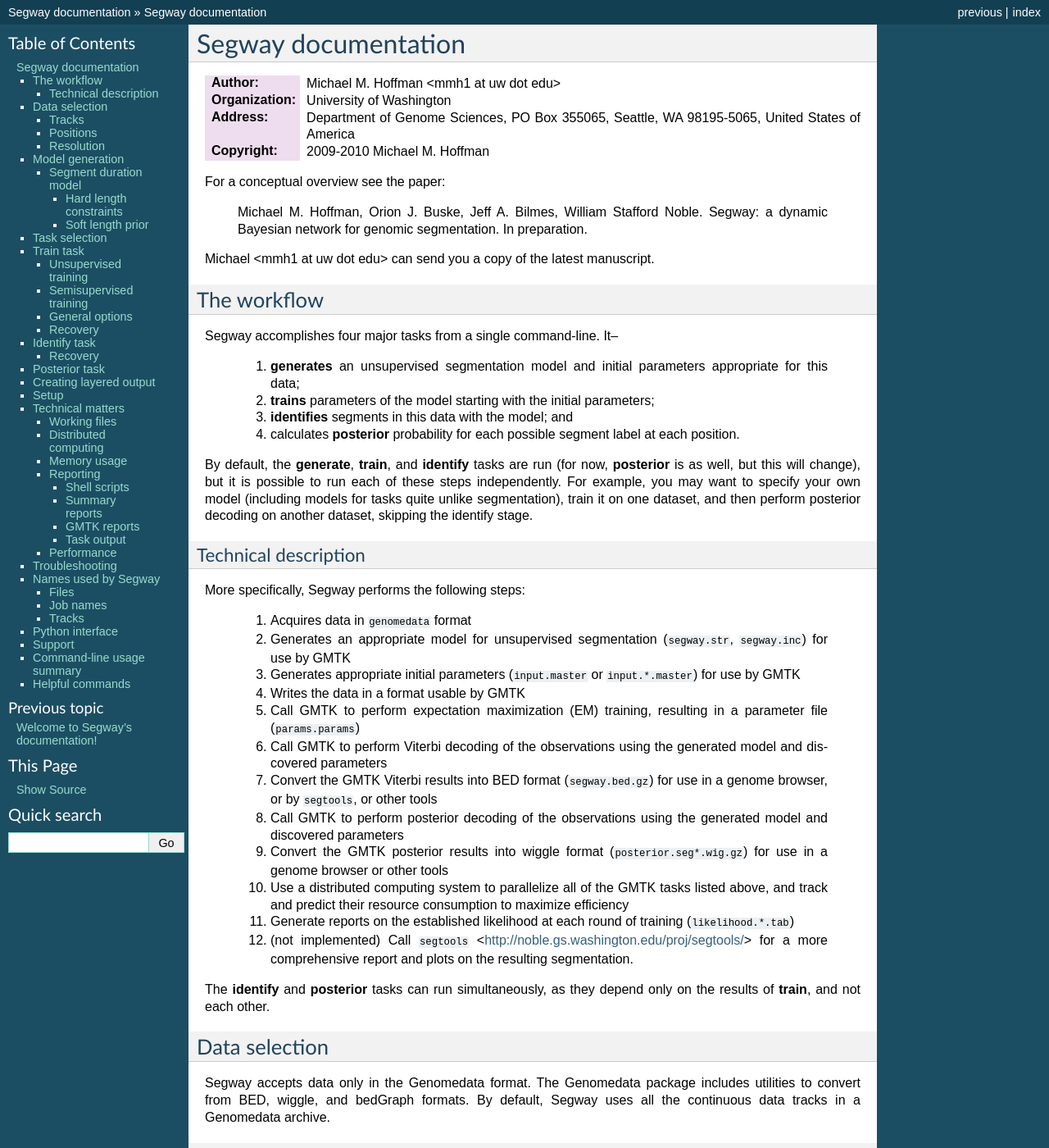
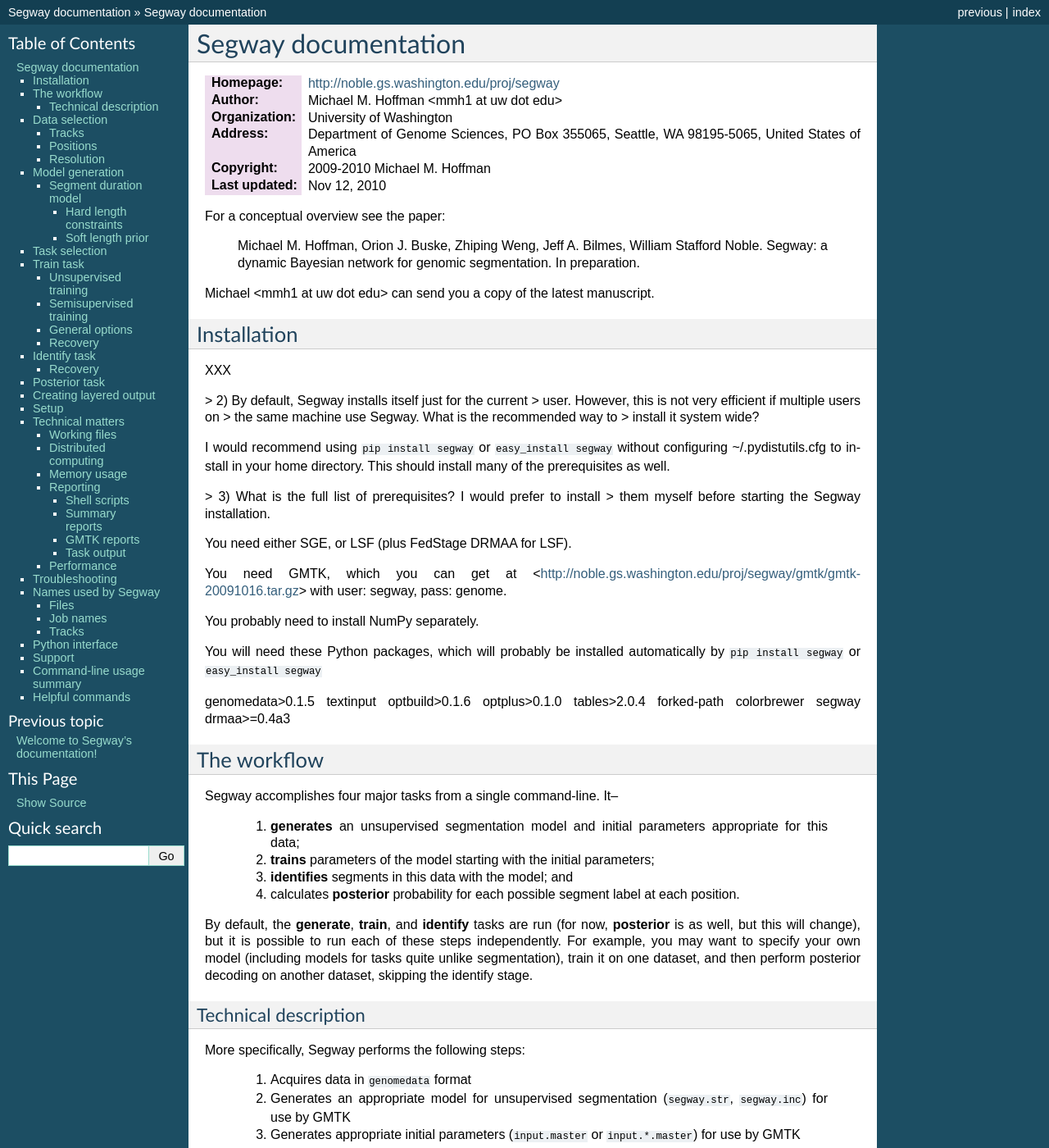
Before and after one commit to hoffmangroup/segway, a Sphinx documentation site: the page built from doc/segway.rst, in a window 1280 px wide and 1400 px high. Shown: the whole window at 82% size. Built offline with Sphinx 7.4.7, drawn with Linux system fonts in a browser that asks for light colours; formulas are drawn with MathJax 3; some of the changed text lies outside the part shown.

Commit message:
some bug fixes, docs fixes, setup.py changes

```diff
--- a/doc/conf.py
+++ b/doc/conf.py
@@ -26,7 +26,7 @@ from setup import __version__ as release
 
 # Add any Sphinx extension module names here, as strings. They can be extensions
 # coming with Sphinx (named 'sphinx.ext.*') or your custom ones.
-extensions = []
+extensions = ['sphinx.ext.pngmath']
 
 # Add any paths that contain templates here, relative to this directory.
 templates_path = ['_templates']
--- a/doc/segway.rst
+++ b/doc/segway.rst
@@ -1,21 +1,62 @@
 ======================
  Segway documentation
 ======================
+:Homepage: http://noble.gs.washington.edu/proj/segway
 :Author: Michael M. Hoffman <mmh1 at uw dot edu>
 :Organization: University of Washington
 :Address: Department of Genome Sciences, PO Box 355065, Seattle, WA 98195-5065, United States of America
 :Copyright: 2009-2010 Michael M. Hoffman
+:Last updated: |today|
+
 
 .. include:: <isogrk3.txt>
 
 For a conceptual overview see the paper:
 
-  Michael M. Hoffman, Orion J. Buske, Jeff A. Bilmes, William Stafford
-  Noble. Segway: a dynamic Bayesian network for genomic segmentation.
-  In preparation.
+  Michael M. Hoffman, Orion J. Buske, Zhiping Weng, Jeff A. Bilmes,
+  William Stafford Noble. Segway: a dynamic Bayesian network for
+  genomic segmentation. In preparation.
 
 Michael <mmh1 at uw dot edu> can send you a copy of the latest
 manuscript.
+
+Installation
+============
+
+XXX
+
+> 2) By default, Segway installs itself just for the current
+>   user. However, this is not very efficient if multiple users on
+>   the same machine use Segway. What is the recommended way to
+>   install it system wide?
+
+I would recommend using ``pip install segway`` or ``easy_install
+segway`` without configuring ~/.pydistutils.cfg to install in your
+home directory. This should install many of the prerequisites as well.
+
+> 3) What is the full list of prerequisites? I would prefer to install
+>   them myself before starting the Segway installation.
+
+You need either SGE, or LSF (plus FedStage DRMAA for LSF).
+
+You need GMTK, which you can get at
+<http://noble.gs.washington.edu/proj/segway/gmtk/gmtk-20091016.tar.gz>
+with user: segway, pass: genome.
+
+You probably need to install NumPy separately.
+
+You will need these Python packages, which will probably be installed
+automatically by ``pip install segway`` or ``easy_install segway``
+
+genomedata>0.1.5
+textinput
+optbuild>0.1.6
+optplus>0.1.0
+tables>2.0.4
+forked-path
+colorbrewer
+segway
+drmaa>=0.4a3
 
 The workflow
 ============
@@ -189,6 +230,14 @@ being tried. If you specify :option:`--num-starts`\=\ *starts*, then
 there will be *starts* different threads for each of the *labels*
 labels tried.
 
+XXX The question of finding the right number of labels is a difficult one.
+Mathematical criteria would usually suggest using higher numbers of
+labels. However, the results are difficult for a human to interpret in
+this case. This is why we usually use ~25 labels for a segmentation of
+dozens of input tracks. If you use a small number of input tracks you
+can probably use a smaller number of labels. XXX
+
+
 There is an experimental :option:`--num-sublabels`\=\ *sublabels*
 option that enables hierarchical segmentation, where each segment
 label is divided into a number of segment sublabels. This may require
@@ -300,9 +349,20 @@ the generation of a parameter file like ``params.3.params.18`` where
 a particular thread continues until at least one of these criteria is
 met:
 
-* the likelihood from one round is only a small improvment from the
+* the likelihood from one round is only a small improvement from the
   previous round; or
 * 100 rounds have completed.
+
+Specifically, the "small improvement" is defined in terms of the
+current likelihood :math:`L_n` and the log likelihood from the
+previous round :math:`L_{n-1}`, such that training continues while
+
+.. math::
+
+   \left| \dfrac{\log L_n - \log L_{n-1}}{\log L_{n-1}} \right| \ge 10^{-5}.
+
+This constant will likely become an option in a future version of
+Segway.
 
 As EM training produces diminishing returns over time, it is likely
 that one can obtain acceptably trained parameters well before these
@@ -439,9 +499,11 @@ Setup
 =====
 Should be ready to go on LSF out of the box.
 
-On SGE, XXX mem_requested
-
-The cluster manager must run python -m segway.cluster.sge_setup
+If you are using SGE, someone with cluster manager privileges on your
+cluster must have Segway installed within their PYTHONPATH or
+systemwide and then run ``python -m segway.cluster.sge_setup``. This
+sets up a consumable mem_requested attribute for every host on your
+cluster for more efficient memory use.
 
 Technical matters
 =================
@@ -554,8 +616,11 @@ status is useful for determining whether the job succeeded (status 0)
 or failed (any other value, which is sometimes numeric, and sometimes
 text, depending on the clustering system used). XXXcomp describe columns
 
-The ``likelihood.*.tab`` files each track the prgoression of
-likelihood during a single thread of EM training. XXXcomp describe columns
+The ``likelihood.*.tab`` files each track the progression of
+likelihood during a single thread of EM training. The file has two
+columns. Each row represents a round of training. The first column is
+the log likelihood, and the second column is a way of calculating the
+Bayesian Information Criterion.
 
 GMTK reports
 ~~~~~~~~~~~~
@@ -846,6 +911,23 @@ Helpful commands
 ================
 Here are some short bash scripts or one-liners that are useful:
 
+Generate the command-line arguments necessary to continue Segway from
+an interrupted training run using `$NUM_THREADS` threads::
+
+    OLDTRAINSPEC="$(
+        for ((X=0; X < NUM_THREADS; X++)); do
+            OLDPARAMSFILENAMES=$(ls \
+                                 $OLDTRAINDIRNAME/params/params.$X.params.*
+                                 \
+                                 2>/dev/null)
+            if [ "$OLDPARAMSFILENAMES" ]; then
+                printf "%s $OLDTRAINDIRNAME/params/%s\n" -p \
+                    $(echo $OLDPARAMSFILENAMES \
+                      | xargs -n 1 basename \
+                      | sort -t . -k 4,4rn | head -n 1);
+            fi
+        done)"
+
 Rename winning parameters when a training run is cut short::
 
      TRAINDIRNAME=<define workdir here>
--- a/setup.py
+++ b/setup.py
@@ -7,7 +7,7 @@ LONG_DESCRIPTION
 
 __version__ = "0.2.2"
 
-# Copyright 2008-2009 Michael M. Hoffman <mmh1@washington.edu>
+# Copyright 2008-2010 Michael M. Hoffman <mmh1@washington.edu>
 
 import sys
 
@@ -23,7 +23,7 @@ doclines = __doc__.splitlines()
 name, short_description = doclines[0].split(": ")
 long_description = "\n".join(doclines[2:])
 
-url = "http://noble.gs.washington.edu/~mmh1/software/%s/" % name.lower()
+url = "http://noble.gs.washington.edu/proj/%s/" % name.lower()
 download_url = "%s%s-%s.tar.gz" % (url, name, __version__)
 
 classifiers = ["Natural Language :: English",
@@ -61,7 +61,7 @@ if __name__ == "__main__":
           version=__version__,
           description=short_description,
           author="Michael Hoffman",
-          author_email="mmh1@washington.edu",
+          author_email="mmh1@uw.edu",
           url=url,
           download_url=download_url,
           classifiers=classifiers,
```
Also changed, not shown: 2 other files.
